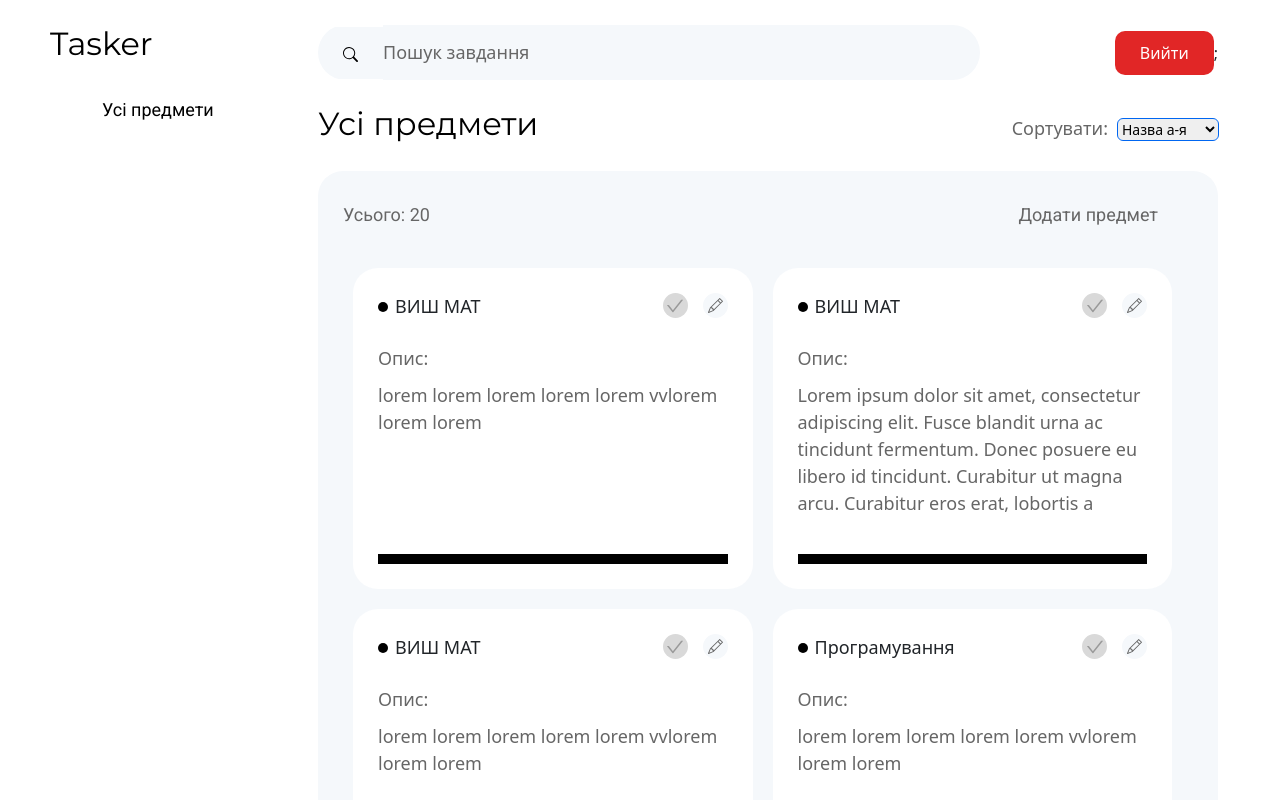
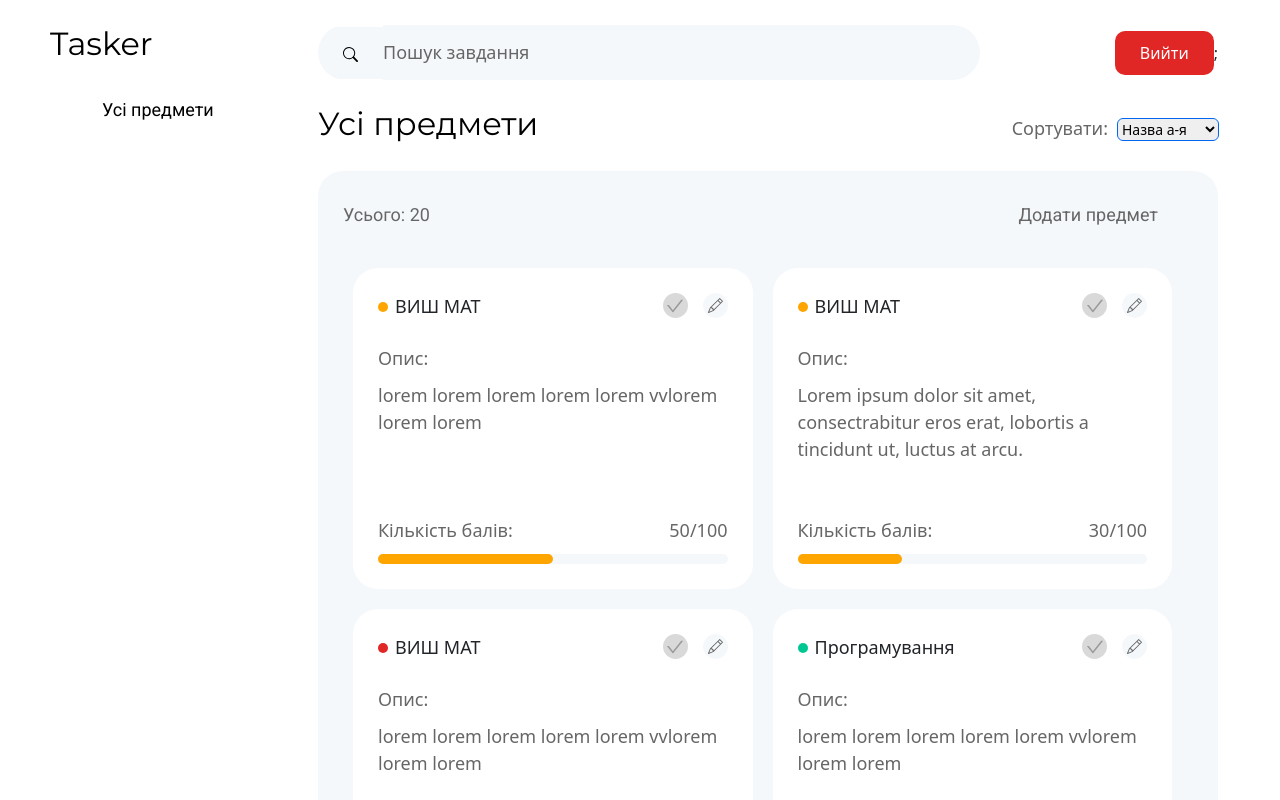
Before and after one commit to Denlich/dashboard_hackathon, a React (Vite) app in the folder client/: page / in a window 1280 px wide. Shown: the top 800 px of the page. Built offline with nearby package versions, Linux system fonts and the light colour scheme; some icons are missing.

Commit message:
Add grade indicator

```diff
--- a/client/src/components/Subjects/GradeIndicator/GradeIndicator.module.css
+++ b/client/src/components/Subjects/GradeIndicator/GradeIndicator.module.css
@@ -1,4 +1,23 @@
 .indicator{
     height: 10px;
-    background: black;
+    width: 100%;
+    background: #F5F8FB;
+    border-radius: 10px;
+    position: relative;
 }
+
+.info {
+    display: flex;
+    color: #666666;
+    margin-bottom: 10px;
+}
+.label {
+    flex: 1 1 80%;
+}
+.progress {
+    height: 10px;
+    border-radius: 10px;
+    position: absolute;
+    top: 0;
+    left: 0;
+}
--- a/client/src/components/Subjects/GradeIndicator/GradeIndicator.tsx
+++ b/client/src/components/Subjects/GradeIndicator/GradeIndicator.tsx
@@ -1,14 +1,46 @@
 import style from "./GradeIndicator.module.css";
-interface Props{
+
+interface Props {
     totalGrade: number,
     currGrade: number,
+    onColor: (color: Colors) => void
 }
-const GradeIndicator = ({totalGrade, currGrade}: Props) => {
+
+enum Colors {
+    BAD= "#E12626",
+    MEDIUM="orange",
+    UPPER_MEDIUM="#0066F1",
+    GOOD="#00C792"
+}
+
+const GradeIndicator = ({totalGrade, currGrade, onColor}: Props) => {
+    const koef = 100 * currGrade / totalGrade;
+    const currPercent = (100 * currGrade) / totalGrade + "%";
+    let color: Colors;
+    if (koef <= 20) color = Colors.BAD;
+    else if (koef > 20 && koef <= 50)  color = Colors.MEDIUM;
+    else if (koef >= 50 && koef <= 80)  color = Colors.UPPER_MEDIUM;
+    else color =  color = Colors.GOOD;
+    onColor(color);
     return (
-        <div className={style.indicator}>
+        <>
+            <div className={style.info}>
+                <div className={style.label}>
+                    Кількість балів:
+                </div>
+                <div className={style.grade}>
+                    {currGrade}/{totalGrade}
+                </div>
+            </div>
+            <div className={style.indicator}>
+                <div className={style.progress} style={{backgroundColor: color, width: currPercent}}>
 
-        </div>
-    )
+                </div>
+            </div>
+
+        </>
+
+    );
 };
 
 export default GradeIndicator;
--- a/client/src/components/Subjects/Subject/Subject.module.css
+++ b/client/src/components/Subjects/Subject/Subject.module.css
@@ -39,7 +39,6 @@
     width: 10px;
     height: 10px;
     border-radius: 50%;
-    background: black;
     display: inline-block;
     margin-right: 7px;
     margin-bottom: 1px;
--- a/client/src/components/Subjects/Subject/Subject.tsx
+++ b/client/src/components/Subjects/Subject/Subject.tsx
@@ -3,17 +3,19 @@ import {ISubject} from "../Subjects";
 import GradeIndicator from "../GradeIndicator";
 import Check from "../../UI/icons/check/Check";
 import Pencil from "../../UI/icons/pencil/Pencil";
+import {useState} from "react";
 interface Props {
     subject: ISubject
 }
 
 const Subject = ({subject}: Props) => {
+    let [color, setColor] = useState("")
     return (
         <div className={style.subject}>
             <div className={style.wrapper}>
                 <div className={style.titleWrapper}>
                     <div className={style.title}>
-                        <div className={style.circle}></div>
+                        <div className={style.circle} style={{backgroundColor: color}}></div>
                         {subject.name}
                     </div>
                     <div className={style.icon}>
@@ -33,6 +35,7 @@ const Subject = ({subject}: Props) => {
             <GradeIndicator
                 totalGrade={subject.totalGrade}
                 currGrade={subject.currGrade}
+                onColor={color => setColor(color)}
             />
         </div>
     )
--- a/client/src/components/Subjects/SubjectsHeader/SubjectHeader.module.css
+++ b/client/src/components/Subjects/SubjectsHeader/SubjectHeader.module.css
@@ -23,3 +23,7 @@
     cursor: pointer;
     margin-right: 10px;
 }
+.modalContent {
+    outline: 0;
+    background: black;
+}
--- a/client/src/components/Subjects/SubjectsHeader/SubjectHeader.tsx
+++ b/client/src/components/Subjects/SubjectsHeader/SubjectHeader.tsx
@@ -1,5 +1,7 @@
 import style from "./SubjectHeader.module.css";
 import {AiOutlinePlus} from "react-icons/all";
+import {Box, Modal, Typography} from "@mui/material";
+import {useState} from "react";
 
 interface Props {
     quantity: number;
@@ -8,12 +10,17 @@ interface Props {
 }
 
 const SubjectHeader = ({quantity, totalName, adderName}: Props) => {
+    const [isActive, setActive] = useState(false);
+
     return (
         <>
             <div className={style.header}>
                 <div className={style.total}>{totalName} {quantity}</div>
-                <div className={style.add}>
-                        <div className={style.addName}>{adderName}</div>
+                <div
+                    className={style.add}
+                    onClick={() => setActive(true)}
+                >
+                    <div className={style.addName}>{adderName}</div>
                     <AiOutlinePlus size="20"/>
                 </div>
             </div>
--- a/client/src/data/subjects.ts
+++ b/client/src/data/subjects.ts
@@ -9,7 +9,7 @@ export default [
     {
         id:1,
         name: "ВИШ МАТ",
-        desc: "Lorem ipsum dolor sit amet, consectetur adipiscing elit. Fusce blandit urna ac tincidunt fermentum. Donec posuere eu libero id tincidunt. Curabitur ut magna arcu. Curabitur eros erat, lobortis a tincidunt ut, luctus at arcu. ",
+        desc: "Lorem ipsum dolor sit amet, consectrabitur eros erat, lobortis a tincidunt ut, luctus at arcu. ",
         totalGrade: 100,
         currGrade: 30,
     },
@@ -25,7 +25,7 @@ export default [
         name: "Програмування",
         desc: "lorem lorem lorem lorem lorem vvlorem lorem lorem ",
         totalGrade: 100,
-        currGrade: 80,
+        currGrade: 90,
     },
     {
         id:0,
@@ -118,7 +118,7 @@ export default [
     {
         id:1,
         name: "ВИШ МАТ",
-        desc: "Lorem ipsum dolor sit amet, consectetur adipiscing elit. Fusce blandit urna ac tincidunt fermentum. Donec posuere eu libero id tincidunt. Curabitur ut magna arcu. Curabitur eros erat, lobortis a tincidunt ut, luctus at arcu. ",
+        desc: "Lorem ipsum dolor sit abero id tincidunt. Curabitur ut magna arcu. Curabitur eros erat, lobortis a tincidunt ut, luctus at arcu. ",
         totalGrade: 100,
         currGrade: 30,
     },
```
